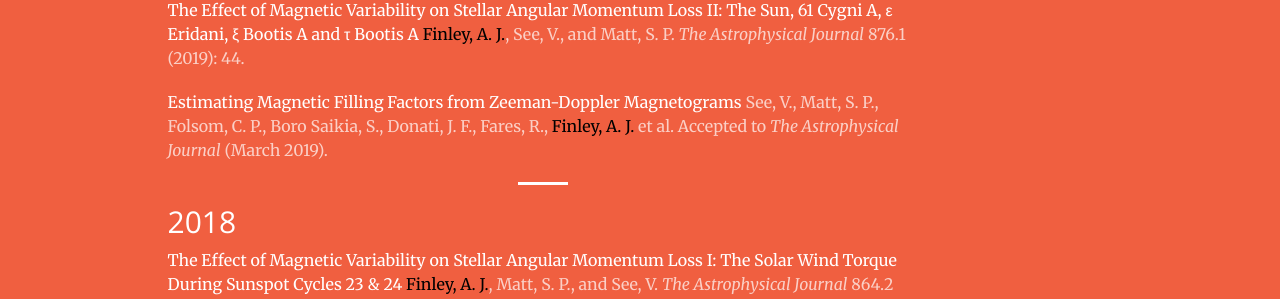
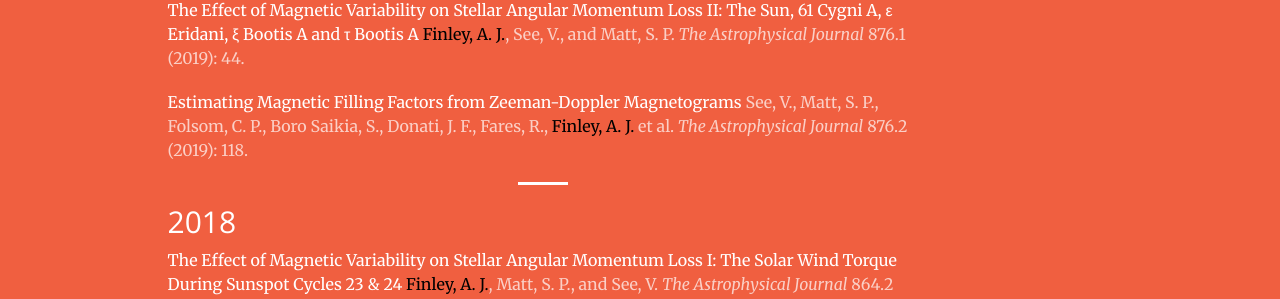
Before and after one commit to AdamJamesFinley/AdamJamesFinley.github.io, a Jekyll site: the page built from index.html, in a window 1280 px wide and 900 px high, scrolled down 2963 px. Shown: the part 144-443 px from the top of the window. Built offline with Jekyll 4.4.1, drawn with Linux system fonts in a browser that asks for light colours.

Commit message:
Victor's Paper Linked

```diff
--- a/_includes/papers.html
+++ b/_includes/papers.html
@@ -6,7 +6,7 @@
                 <hr class="light">
                 <h2 class="section-heading">2019</h2>
                 <p class='text-faded'><a href="https://iopscience.iop.org/article/10.3847/1538-4357/ab12d2"><font color='white' >The Effect of Magnetic Variability on Stellar Angular Momentum Loss II: The Sun, 61 Cygni A, ε Eridani, ξ Bootis A and τ Bootis A </font></a> <font color='black' >Finley, A. J.</font>, See, V., and Matt, S. P. <i>The Astrophysical Journal</i> 876.1 (2019): 44.</p>
-                <p class='text-faded'><a href="https://arxiv.org/abs/1903.05595"><font color='white' >Estimating Magnetic Filling Factors from Zeeman-Doppler Magnetograms </font></a> See, V., Matt, S. P., Folsom, C. P., Boro Saikia, S., Donati, J. F., Fares, R., <font color='black' >Finley, A. J.</font> et al. Accepted to <i>The Astrophysical Journal</i> (March 2019).</p>
+                <p class='text-faded'><a href="https://iopscience.iop.org/article/10.3847/1538-4357/ab1096"><font color='white' >Estimating Magnetic Filling Factors from Zeeman-Doppler Magnetograms </font></a> See, V., Matt, S. P., Folsom, C. P., Boro Saikia, S., Donati, J. F., Fares, R., <font color='black' >Finley, A. J.</font> et al. <i>The Astrophysical Journal</i> 876.2 (2019): 118.</p>
                 <hr class="light">
                 <h2 class="section-heading">2018</h2>
                 <p class='text-faded'><a href="https://iopscience.iop.org/article/10.3847/1538-4357/aad7b6"><font color='white' >The Effect of Magnetic Variability on Stellar Angular Momentum Loss I: The Solar Wind Torque During Sunspot Cycles 23 &amp; 24 </font></a> <font color='black' >Finley, A. J.</font>, Matt, S. P., and See, V. <i>The Astrophysical Journal</i> 864.2 (2018): 125.</p>
```
